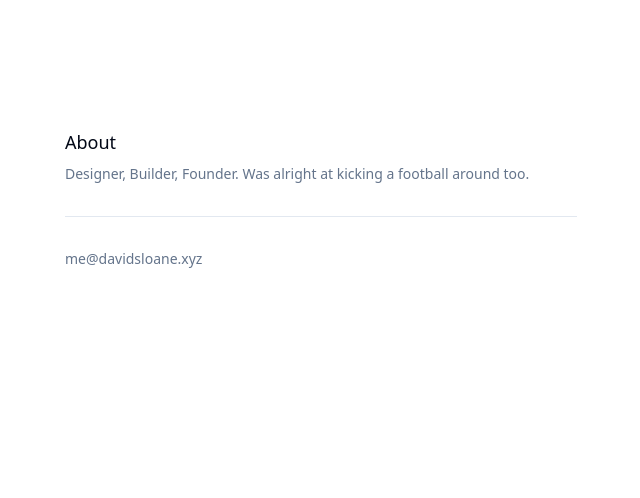
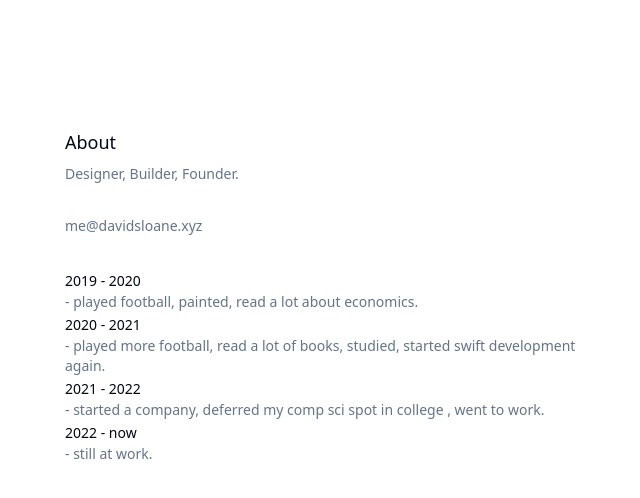
Before and after one commit to dtsloane/sloane-web, a Next.js app: page /about in a window 1280 px wide. Shown: the top 498 px of the page, without its empty margins (319-959 px from the left). Built offline with nearby package versions, Linux system fonts and the light colour scheme.

Commit message:
updated about

```diff
--- a/src/pages/about.tsx
+++ b/src/pages/about.tsx
@@ -5,21 +5,42 @@ const About = () => {
     return (
         <div className="flex flex-col items-center p-8 md:p-32 h-screen">
             <div className="flex flex-col space-y-8 text-left max-w-lg w-full">
-                <div className="space-y-2">
-                    <h4 className="text-lg md:text-md font-medium">About</h4>
+                {/* Header Section */}
+                <header className="space-y-2">
+                    <h1 className="text-lg md:text-md font-medium">About</h1>
+                    <h2 className="text-sm text-muted-foreground">Designer, Builder, Founder.</h2>
+                </header>
+
+                {/* Body Section */}
+                <section className="space-y-6">
                     <p className="text-sm text-muted-foreground">
-                      Designer, Builder, Founder.
-                      Was alright at kicking a football around too.
-                    </p>
-                </div>
-                <Separator className='w-full' />
-                <div className='space-y-2'>
-                    <p className='text-sm text-muted-foreground'>
-                        <a href='mailto:me@davidsloane.xyz' className='text-sm cursor-pointer transition-opacity duration-150 hover:opacity-25'>
+                        <a href="mailto:me@davidsloane.xyz" className="text-sm cursor-pointer transition-opacity duration-150 hover:opacity-25">
                             me@davidsloane.xyz
                         </a>
                     </p>
-                </div>
+                </section>
+
+                {/* Timeline Section */}
+                <section className="space-y-6">
+                    <div className="timeline">
+                        <div className="timeline-item">
+                            <span className="text-sm ">2019 - 2020 </span>
+                            <p className="text-sm text-muted-foreground"> - played football, painted, read a lot about economics.</p>
+                        </div>
+                        <div className="timeline-item">
+                            <span className="text-sm ">2020 - 2021 </span>
+                            <p className="text-sm text-muted-foreground"> - played more football, read a lot of books, studied, started swift development again.</p>
+                        </div>
+                        <div className="timeline-item">
+                            <span className="text-sm ">2021 - 2022 </span>
+                            <p className="text-sm text-muted-foreground"> - started a company, deferred my comp sci spot in college , went to work.</p>
+                        </div>
+                        <div className="timeline-item">
+                            <span className="text-sm">2022 - now </span>
+                            <p className="text-sm text-muted-foreground"> - still at work.</p>
+                        </div>
+                    </div>
+                </section>
             </div>
         </div>
     );
```
